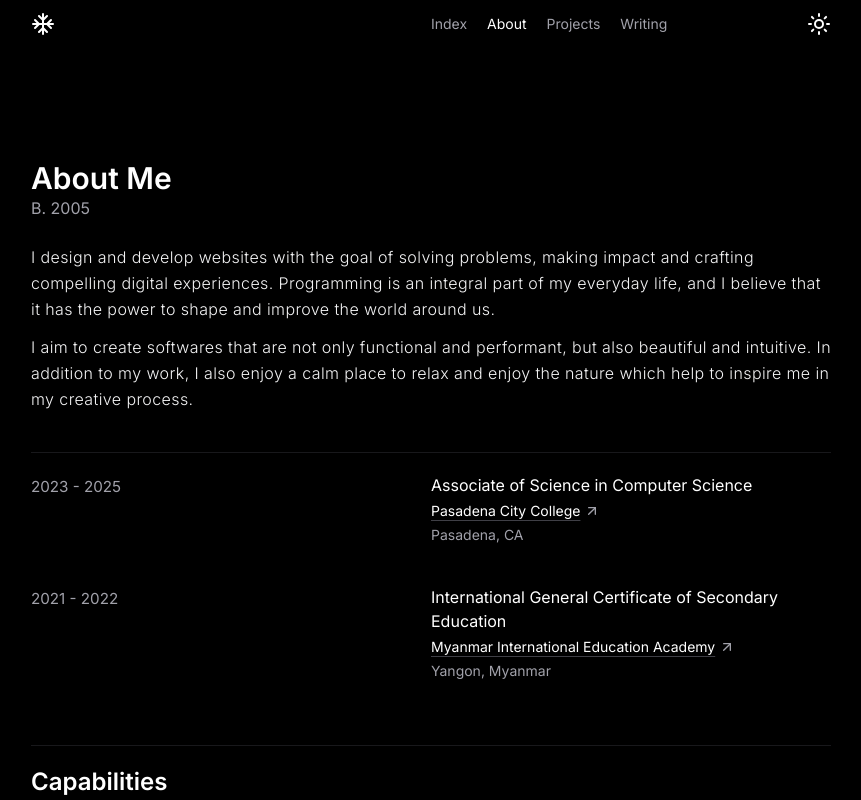
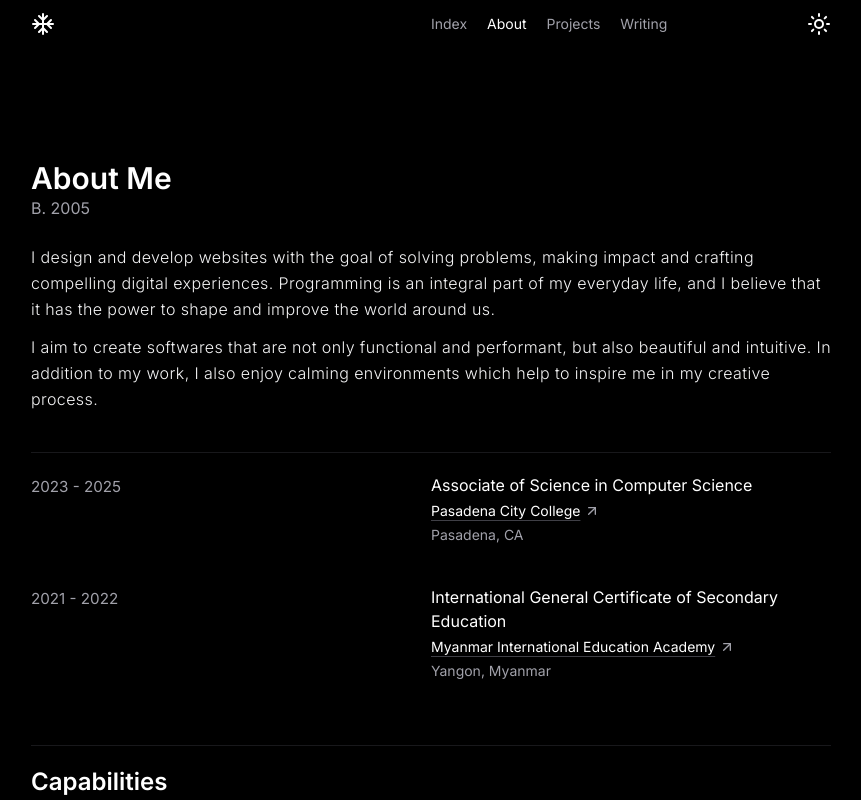
Before and after one commit to JstVex/portfolio, a Next.js app: page /about in a window 1280 px wide. Shown: the top 800 px of the page, without its empty margins (209-1070 px from the left). Built offline with nearby package versions, Linux system fonts and the light colour scheme.

Commit message:
Minor text update

```diff
--- a/components/About/AboutMe.tsx
+++ b/components/About/AboutMe.tsx
@@ -15,7 +15,7 @@ const AboutMe = () => {
                     I design and develop websites with the goal of solving problems, making impact and crafting compelling digital experiences. Programming is an integral part of my everyday life, and I believe that it has the power to shape and improve the world around us.
                 </p>
                 <p>
-                    I aim to create softwares that are not only functional and performant, but also beautiful and intuitive. In addition to my work, I also enjoy a calm place to relax and enjoy the nature which help to inspire me in my creative process.
+                    I aim to create softwares that are not only functional and performant, but also beautiful and intuitive. In addition to my work, I also enjoy calming environments which help to inspire me in my creative process.
                 </p>
             </div>
         </section>
```
